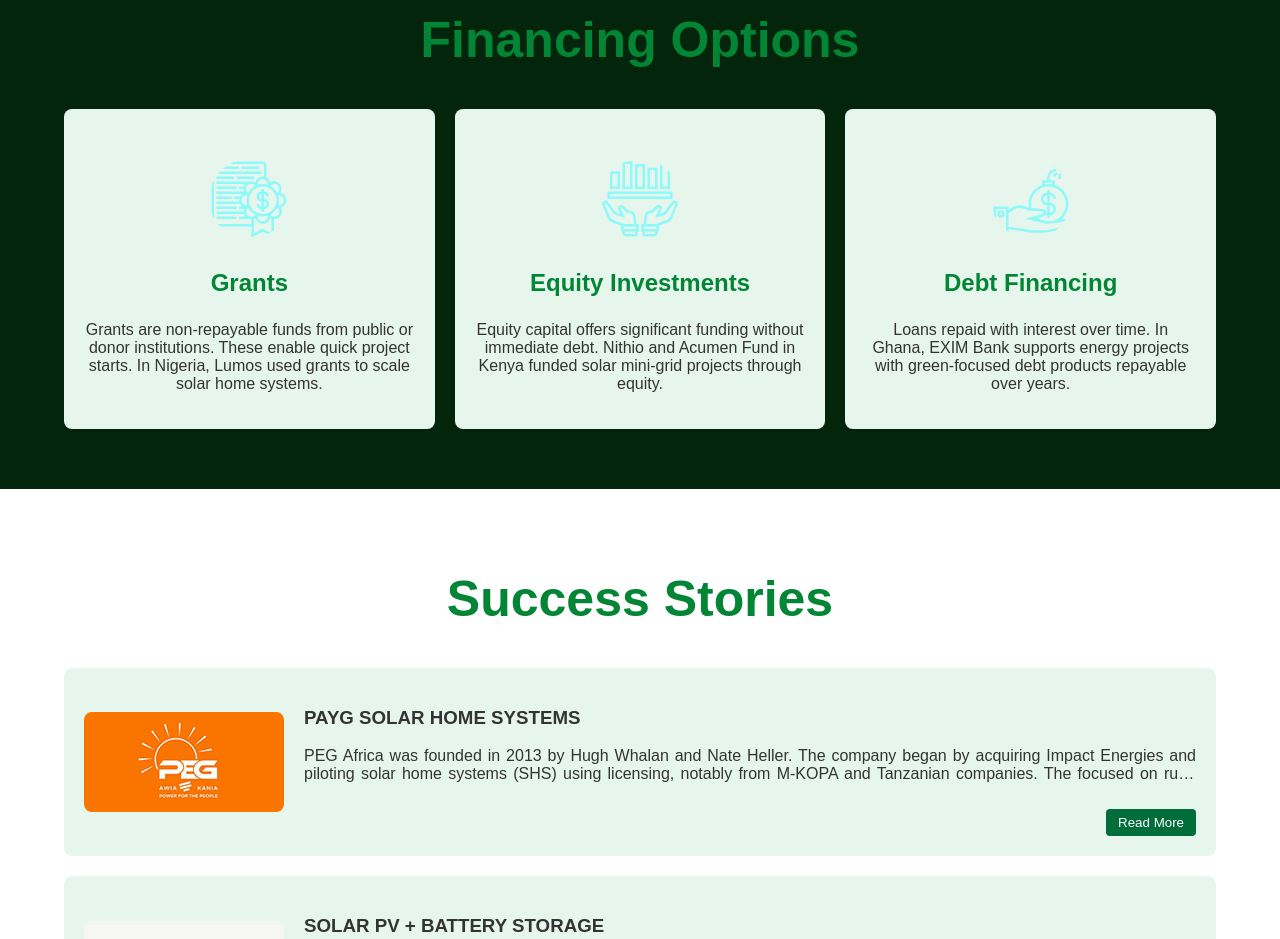
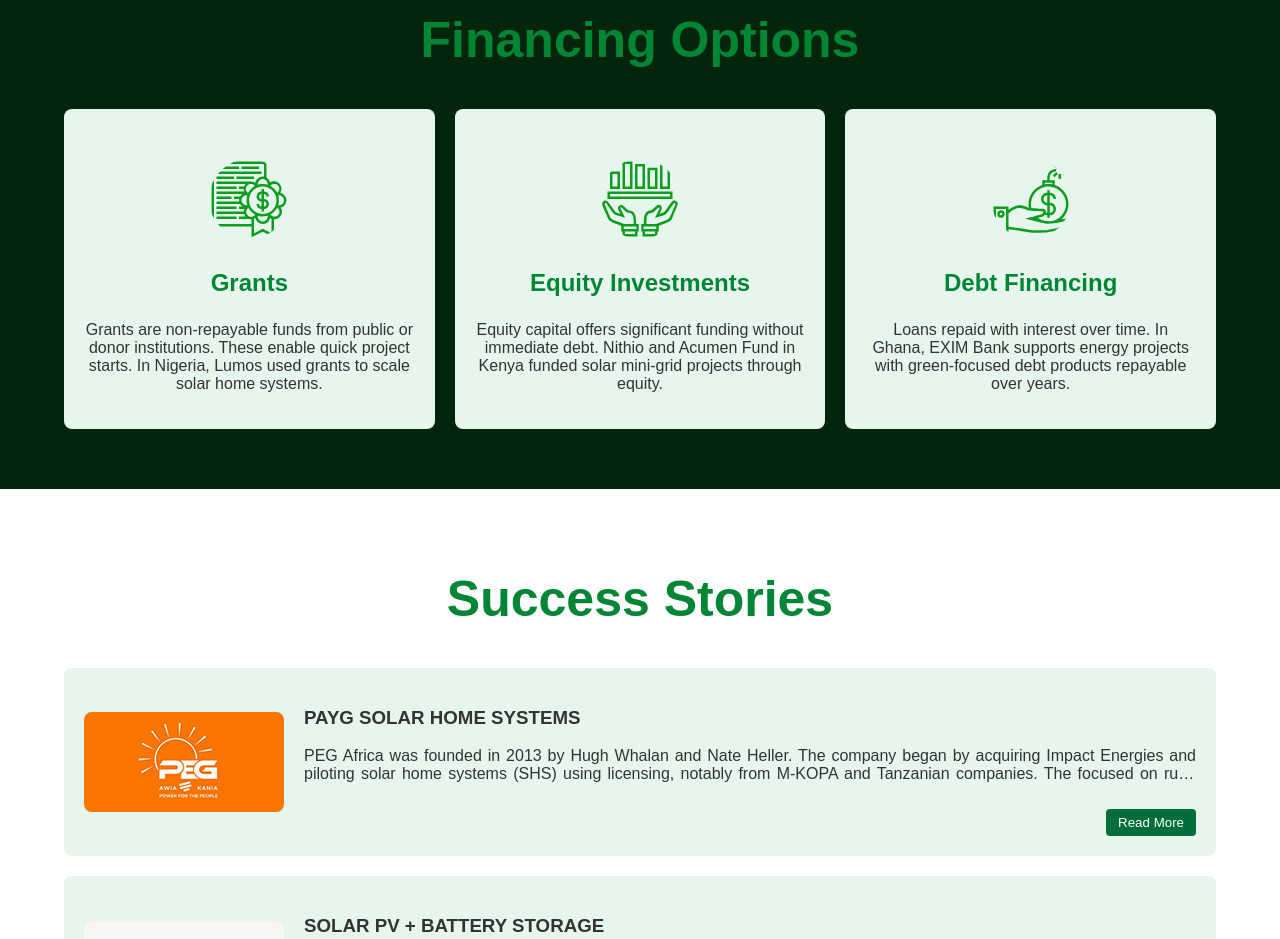
Before and after one commit to Bright-Ampofo-Asante/greenfinancegh, a plain HTML site: page index.html in a window 1280 px wide. Shown: the part 800-1739 px from the top of the page. Drawn offline with Linux system fonts and the light colour scheme.

Commit message:
Update styles.css

```diff
--- a/styles.css
+++ b/styles.css
@@ -143,7 +143,7 @@ body {
   display: block;
   border-radius: 50%;
   object-fit: contain;
-  filter: brightness(0) saturate(100%) invert(92%) sepia(30%) saturate(700%) hue-rotate(90deg) brightness(120%) contrast(95%);
+  filter: brightness(0) saturate(100%) invert(39%) sepia(88%) saturate(748%) hue-rotate(85deg) brightness(96%) contrast(95%);
   transition: transform 0.3s ease-in-out;
 }
 
```
